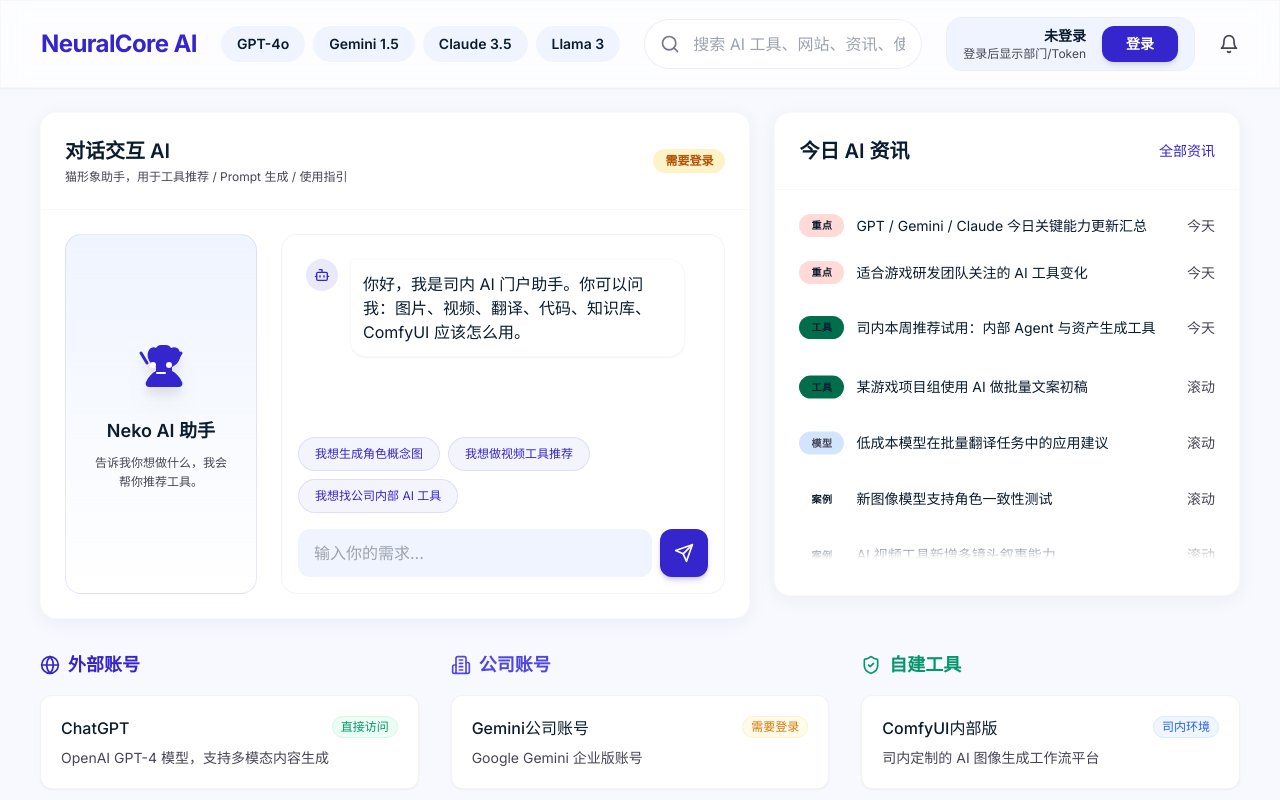
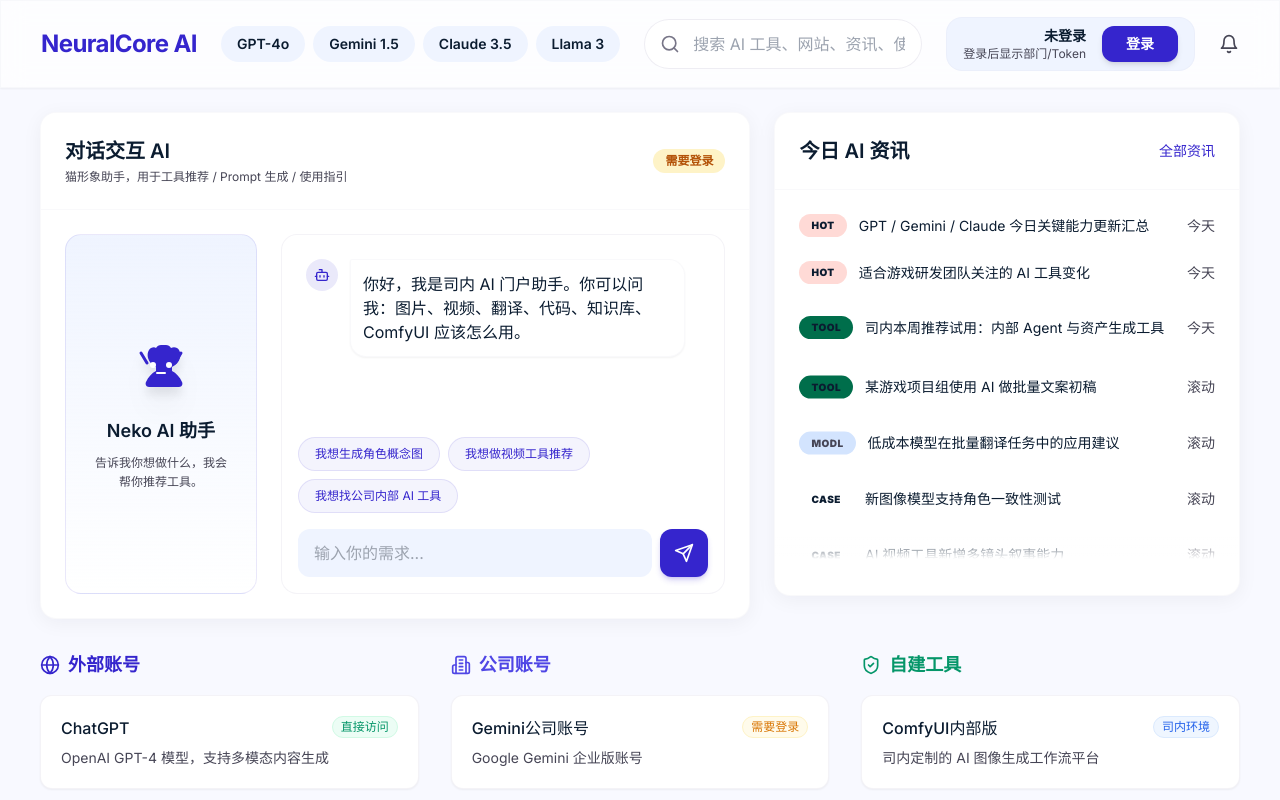
Before and after one commit to fmxs/fmxs, a Next.js app: page / in a window 1280 px wide. Shown: the top 800 px of the page. Built offline with nearby package versions, Linux system fonts and the light colour scheme.

Commit message:
Revert "feat: use Chinese labels for news badges (重点/工具/案例/模型)"
This reverts commit dcb92c81dbf23c742c952292cac4b821414a361b.

```diff
--- a/components/NewsCard.tsx
+++ b/components/NewsCard.tsx
@@ -12,17 +12,10 @@
   modl: 'bg-surface-container-highest text-on-surface-variant',
 }
 
-const badgeLabels: Record<'hot' | 'tool' | 'case' | 'modl', string> = {
-  hot: '重点',
-  tool: '工具',
-  case: '案例',
-  modl: '模型',
-}
-
 function Badge({ label, variant }: BadgeProps) {
   return (
     <span className={`px-3 py-1 rounded-full text-[10px] font-black uppercase tracking-wider ${badgeStyles[variant]}`}>
-      {badgeLabels[variant]}
+      {label}
     </span>
   )
 }
```
